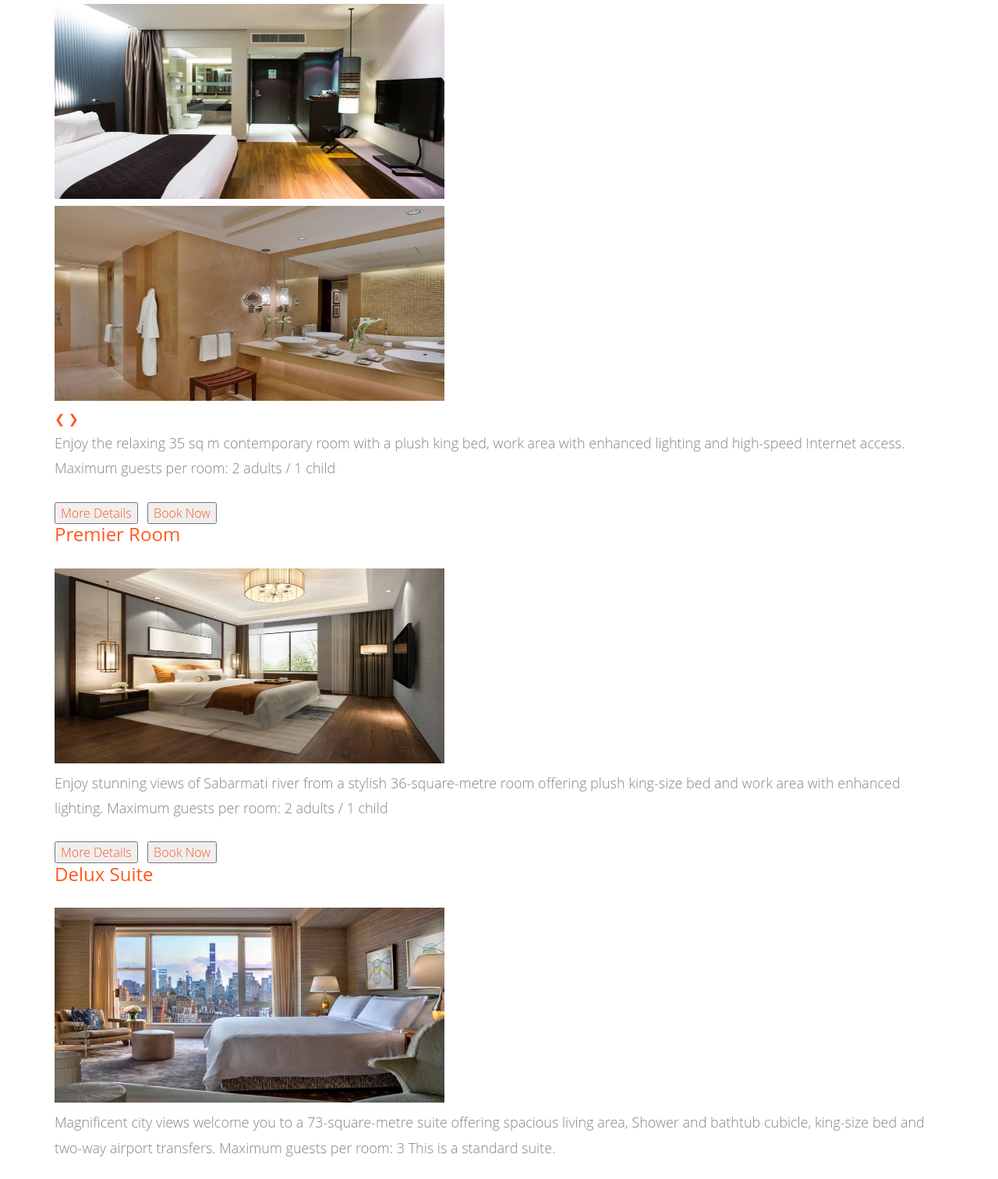
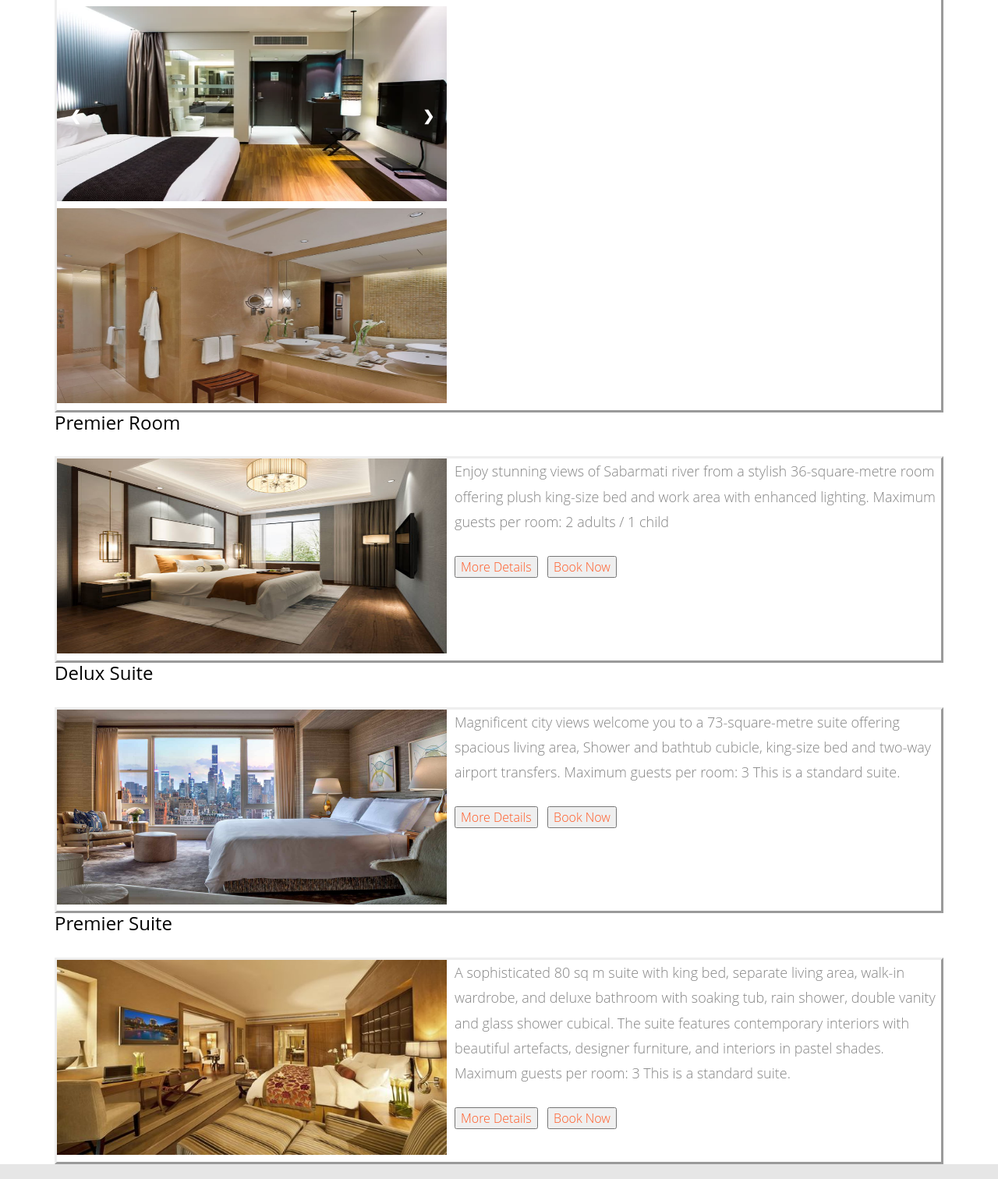
Before and after one commit to LavishLair/lavish_lair, a plain HTML site: page Rooms&suites.html in a window 1280 px wide. Shown: the part 680-2192 px from the top of the page at 78% size. Drawn offline with Linux system fonts and the light colour scheme.

Commit message:
rooms and suites latest

```diff
--- a/Rooms&suites.html
+++ b/Rooms&suites.html
@@ -4,7 +4,6 @@
             <title>Rooms and Suites</title>
             <link rel="shourtcut icon" href="images/Deluxroom1.jpg">
             <link rel="stylesheet" href="styles/Rooms&suites.css">
-    <!-- <link rel="stylesheet" href="/styles/rooms&suites.css"> -->
             <link rel="stylesheet" href="styles/Common.css">
             <link rel="stylesheet" href="styles/style.css">
             <script src="JS/Rooms&suites.js"></script>
@@ -12,6 +11,15 @@
 
     </head>
     <body>
+
+<main>
+
+
+
+
+<!-- header code-->
+
+<!-- <div class="room-suites"> -->
       <div id="lavish-header">
         <header id="lavish-header-section">
           <div class="container">
@@ -39,12 +47,16 @@
         </header>
       </div>
 
-        <div class="subnav">
-            <a class="active" href="Rooms&suites.html">Rooms</a>&nbsp; &nbsp;
-            <a href="Suites.html">Suites</a>
-        </div>
+
+      <!--header code end-->
 
 
+
+        <div class="subnav">
+            <a class="active " href="rooms.html">Rooms</a>&nbsp; &nbsp;
+            <a href="Suites.html" >Suites</a>
+
+        </div>
 <div class="container">
 
         <h1>Rooms</h1>
@@ -292,5 +304,6 @@
           <!-- </div> -->
 
   <!--footer code end-->
+</main>
             </body>
 </html>
--- a/styles/rooms&suites.css
+++ b/styles/rooms&suites.css
@@ -1,18 +1,225 @@
-body {
-    background-color: rgb(239, 239, 174);
-    margin: 40px;
+a{
+  color: black;
+  text-decoration: none;
+}
+.black{
+  color: black !important;
+}
+/* .a :hover{
+  color: black !important;
+} */
+ /*.deluxroomimg{
+  align: left;
 
-    font-family: Arial, Helvetica, sans-serif ;
-    font-size: medium;
+
+}*/
+
+.borderimg1{
+  border-style: outset;
+  border-width: medium;
+  display: flex;
+}
+
+.contantimg1{
+  padding-left: 10px;
+}
+
+.premierroomimg{
+  align: left;
+}
+
+.borderimg2{
+  border-style: outset;
+  border-width: medium;
+  display: flex;
+}
+
+.contantimg2{
+  padding-left: 10px;
+}
+
+.contantimg1 a :hover{
+   background-color: black;
+   color: white;
 
 }
 
-.subnav {
-    background-color: skyblue;
-    font-family: Arial;
-    overflow: hidden;
-  }
 
-  a{
-    color: black;
-  }
+.contantimg2 a :hover{
+  background-color: black;
+  color: white;
+
+}
+
+.deluxsuiteimg{
+  align: left;
+
+
+}
+
+.borderimg3{
+  border-style: outset;
+  border-width: medium;
+  display: flex;
+}
+
+.contantimg3{
+  padding-left: 10px;
+}
+
+.premiersuiteimg{
+  align: left;
+}
+
+.borderimg4{
+  border-style: outset;
+  border-width: medium;
+  display: flex;
+}
+
+.contantimg4{
+  padding-left: 10px;
+}
+
+.contantimg3 a :hover{
+   background-color: black;
+
+}
+
+.contantimg3 a :hover{
+  color: white;
+}
+
+.contantimg4 a :hover{
+  background-color: black;
+
+}
+
+.contantimg4 a :hover{
+ color: white;
+}
+
+
+
+
+
+
+
+
+
+/* image slider 1*/
+
+
+* {box-sizing:border-box}
+
+
+.deluxroomimg {
+  max-width: 1000px;
+  position: relative;
+  margin: auto;
+}
+
+
+
+.mySlides {
+
+}
+
+
+.prev, .next {
+  cursor: pointer;
+  position: absolute;
+  top: 50%;
+  width: auto;
+  margin-top: -22px;
+  padding: 16px;
+  color: white;
+  font-weight: bold;
+  font-size: 18px;
+  transition: 0.6s ease;
+  border-radius: 0 3px 3px 0;
+  user-select: none;
+}
+
+
+.next {
+  right: 0;
+  border-radius: 3px 0 0 3px;
+}
+
+
+.prev:hover, .next:hover {
+  background-color: rgba(0,0,0,0.8);
+}
+
+
+/* Fading animation */
+.fade {
+  animation-name: fade;
+  animation-duration: 1.5s;
+}
+
+@keyframes fade {
+  from {opacity: .4}
+  to {opacity: 1}
+}
+
+
+
+
+
+/* image slider2 */
+
+
+/* * {box-sizing:border-box}
+ */
+
+/* .premierroomimg {
+  max-width: 1000px;
+  position: relative;
+  margin: auto;
+}
+
+
+
+.mySlides1 {
+
+}
+
+
+.prev1, .next1 {
+  cursor: pointer;
+  position: absolute;
+  top: 50%;
+  width: auto;
+  margin-top: -22px;
+  padding: 16px;
+  color: white;
+  font-weight: bold;
+  font-size: 18px;
+  transition: 0.6s ease;
+  border-radius: 0 3px 3px 0;
+  user-select: none;
+}
+
+
+.next1{
+  right: 0;
+  border-radius: 3px 0 0 3px;
+}
+
+
+.prev1:hover, .next1:hover {
+  background-color: rgba(0,0,0,0.8);
+}
+
+
+.fade {
+  animation-name: fade;
+  animation-duration: 1.5s;
+}
+ */
+/* @keyframes fade {
+  from {opacity: .4}
+  to {opacity: 1}
+} */
```
Lines whose indentation alone changed are shown as unchanged.
